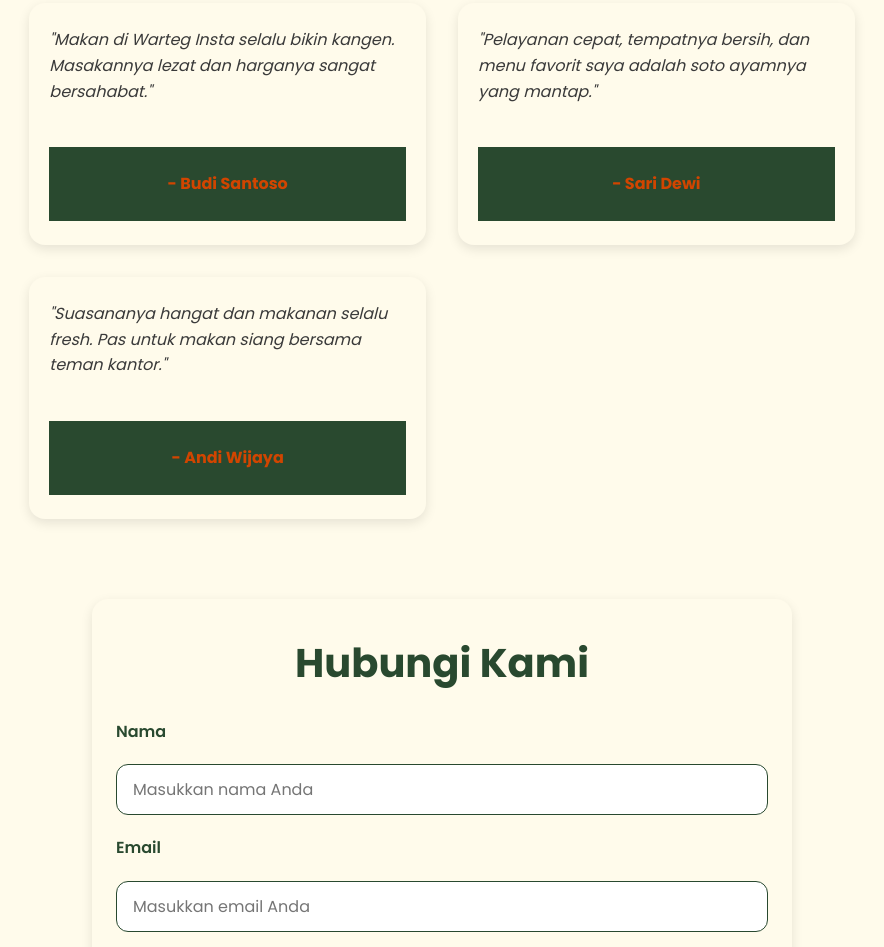
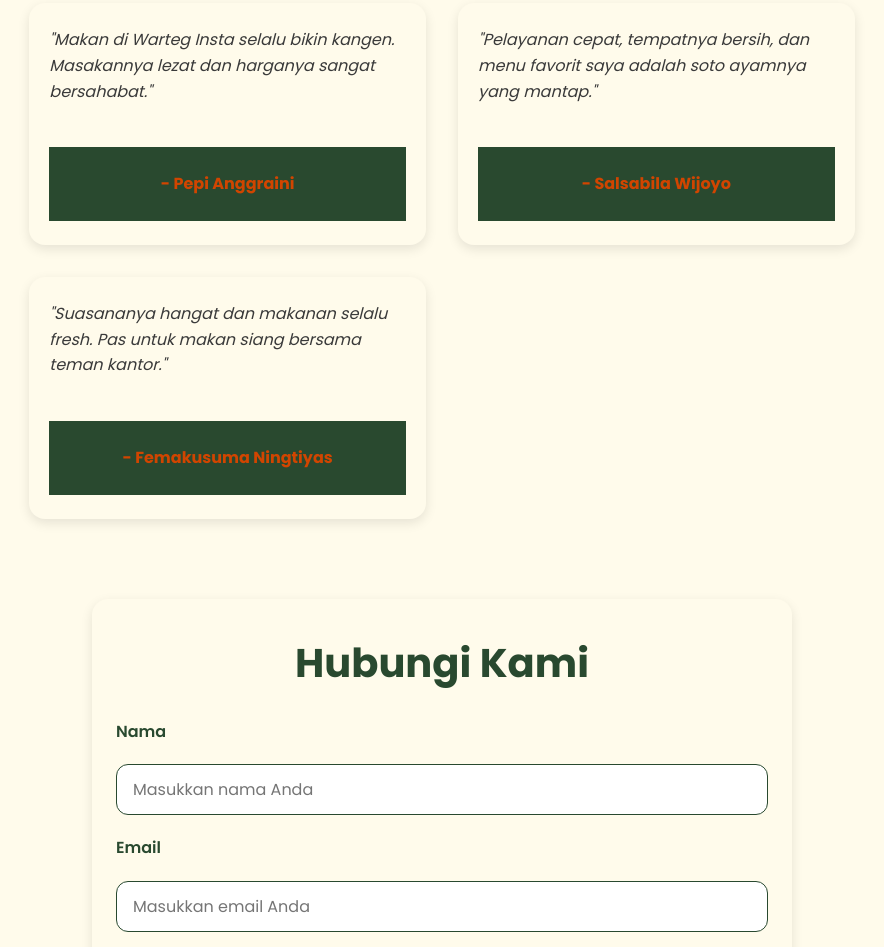
Before and after one commit to femakusuma17/warteginsta, a plain HTML site: page index.html in a window 1280 px wide. Shown: the part 1458-2405 px from the top of the page, without its empty margins (198-1082 px from the left). Drawn offline with Linux system fonts and the light colour scheme.

Commit message:
Update index.html

```diff
--- a/index.html
+++ b/index.html
@@ -337,15 +337,15 @@
     <div class="testimonial-list" role="list">
       <blockquote class="testimonial-card" role="listitem" tabindex="0">
         <p class="testimonial-text">"Makan di Warteg Insta selalu bikin kangen. Masakannya lezat dan harganya sangat bersahabat."</p>
-        <footer class="testimonial-author">- Budi Santoso</footer>
+        <footer class="testimonial-author">- Pepi Anggraini</footer>
       </blockquote>
       <blockquote class="testimonial-card" role="listitem" tabindex="0">
         <p class="testimonial-text">"Pelayanan cepat, tempatnya bersih, dan menu favorit saya adalah soto ayamnya yang mantap."</p>
-        <footer class="testimonial-author">- Sari Dewi</footer>
+        <footer class="testimonial-author">- Salsabila Wijoyo</footer>
       </blockquote>
       <blockquote class="testimonial-card" role="listitem" tabindex="0">
         <p class="testimonial-text">"Suasananya hangat dan makanan selalu fresh. Pas untuk makan siang bersama teman kantor."</p>
-        <footer class="testimonial-author">- Andi Wijaya</footer>
+        <footer class="testimonial-author">- Femakusuma Ningtiyas</footer>
       </blockquote>
     </div>
   </section>
```
